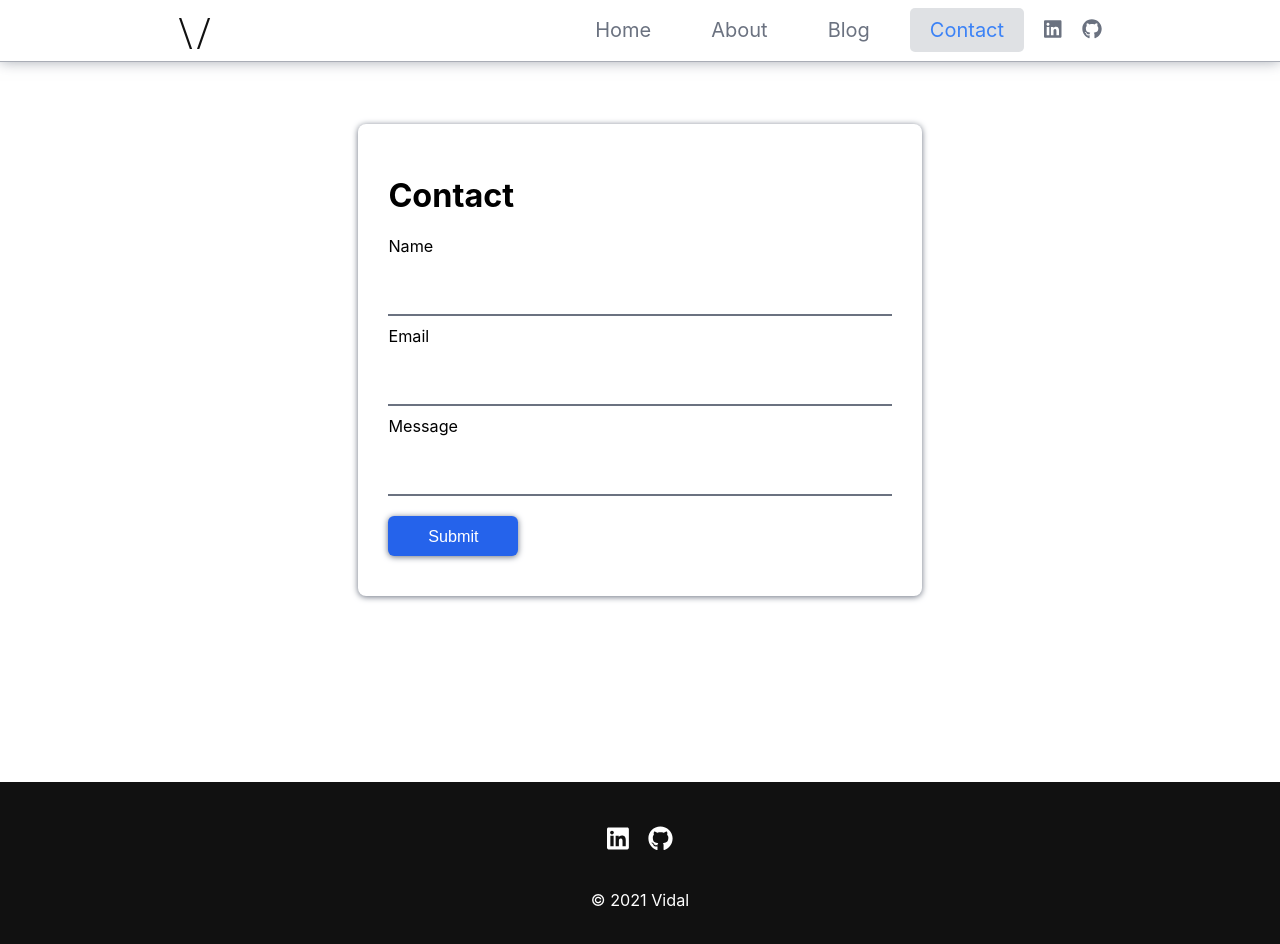
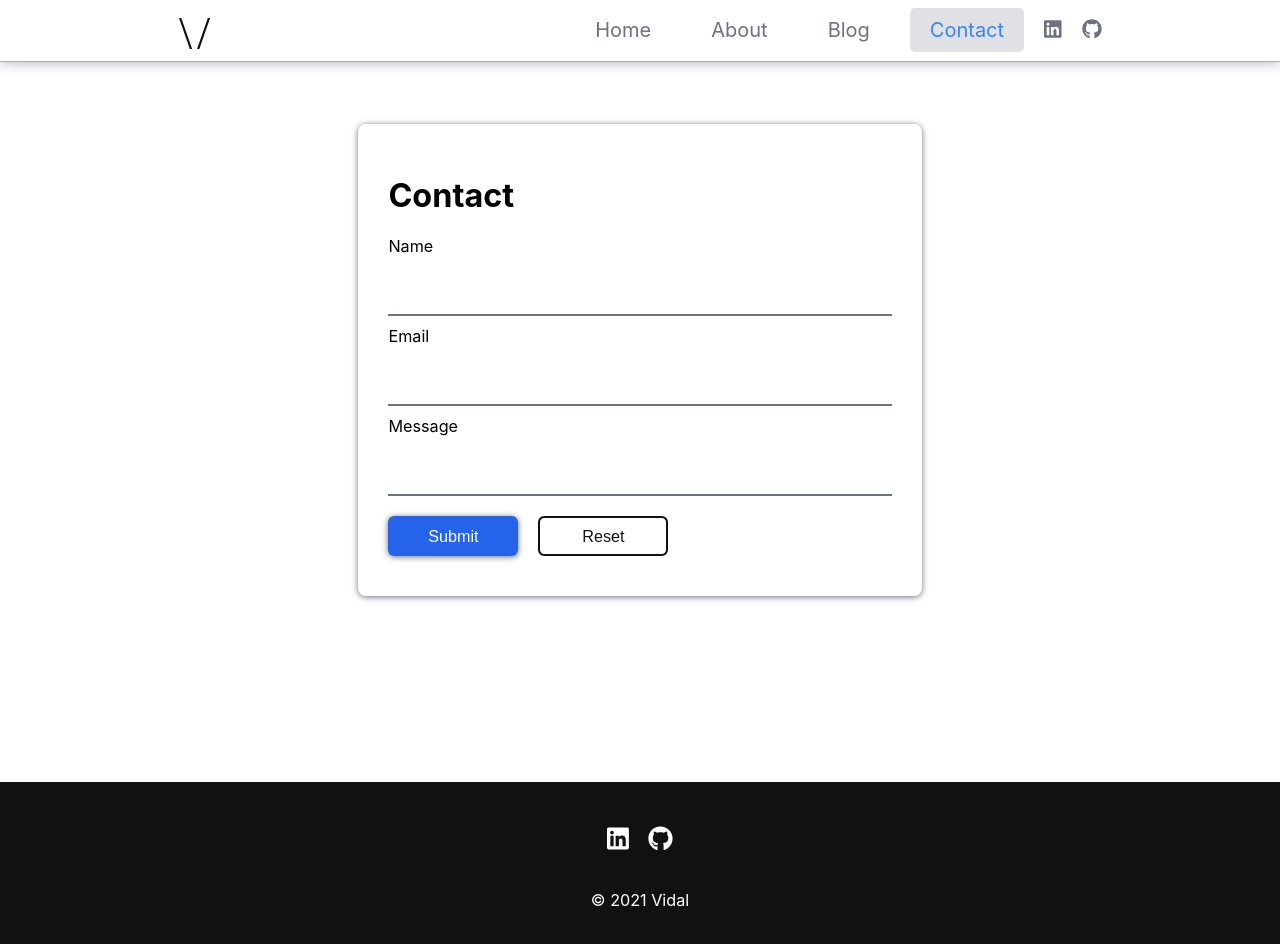
Before and after one commit to raglandc/vidal-production, a Next.js app: page /contact in a window 1280 px wide. Shown: the top 944 px of the page. Built offline with nearby package versions, Linux system fonts and the light colour scheme.

Commit message:
work on reset button and form in general

```diff
--- a/components/sections/ContactPageSections/contactPageComponents/ContactForm.module.css
+++ b/components/sections/ContactPageSections/contactPageComponents/ContactForm.module.css
@@ -24,26 +24,45 @@
 .errorMessage {
   color: red;
   margin: 1rem 0;
+  align-self: flex-end;
 }
 
 .formButton {
   width: 13rem;
   height: 4rem;
   border: none;
-  margin: 1rem 0;
+  margin: 1rem 2rem 1rem 0;
   border-radius: 6.18px;
   font-size: 1.618rem;
-  color: #fff;
-  background-color: #2563eb;
-  box-shadow: 0rem 0.1rem 0.618rem #6b7280;
 }
 
-.formButton:hover {
+.formButtonSubmit {
+  color: #fff;
+  box-shadow: 0rem 0.1rem 0.618rem #6b7280;
+  background-color: #2563eb;
+}
+
+.formButtonSubmit:hover {
   background-color: #3b82f6;
   box-shadow: 0rem 0.2rem 0.886rem #6b7280;
   cursor: pointer;
   transition: all 100ms ease-out;
 }
-.formButton:active {
+.formButtonSubmit:active {
   box-shadow: 0rem 0.06rem 0.618rem #6b7280;
 }
+
+/* reset button styles */
+.formButtonReset {
+  border: 2px solid #111;
+  color: #111;
+  background-color: transparent;
+}
+.formButtonReset:hover {
+  border: none;
+  color: #fff;
+  background-color: #111;
+  box-shadow: 0rem 0.2rem 0.886rem #6b7280;
+  cursor: pointer;
+  transition: all 100ms ease-out;
+}
--- a/components/sections/ContactPageSections/contactPageComponents/ContactForm.tsx
+++ b/components/sections/ContactPageSections/contactPageComponents/ContactForm.tsx
@@ -1,4 +1,5 @@
 //library
+import { faAcquisitionsIncorporated } from "@fortawesome/free-brands-svg-icons";
 import { useFormik } from "formik";
 import * as Yup from "yup";
 
@@ -29,8 +30,12 @@ const ContactForm = () => {
         .min(1, "Please describe how Vidal can help you")
         .required("Required"),
     }),
-    onSubmit: (values) => {
+    onSubmit: (values, actions) => {
       console.log(values);
+      actions.resetForm();
+    },
+    onReset: (actions) => {
+      actions.resetForm();
     },
   });
 
@@ -83,9 +88,22 @@ const ContactForm = () => {
       {formik.touched.message && formik.errors.message ? (
         <div className={styles.errorMessage}>{formik.errors.message}</div>
       ) : null}
-      <button className={styles.formButton} type="submit">
-        Submit
-      </button>
+      <div>
+        <button
+          className={`${styles.formButton} ${styles.formButtonSubmit}`}
+          type="submit"
+        >
+          Submit
+        </button>
+        <button
+          className={`${styles.formButton} ${styles.formButtonReset}`}
+          type="reset"
+          //   trying to get reset button to work
+          onClick={() => resetForm}
+        >
+          Reset
+        </button>
+      </div>
     </form>
   );
 };
```
